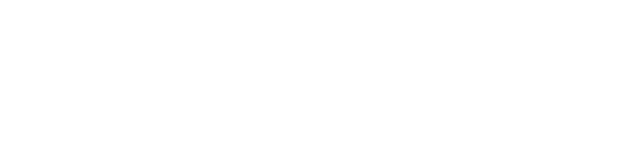
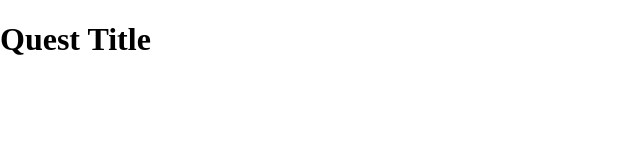
Before and after one commit to ajoy267/lab-13-adventure-quest, a website: page quest/index.html in a window 1280 px wide. Shown: the whole page, without its empty margins (0-640 px from the left). Drawn offline with Linux system fonts and the light colour scheme.

Commit message:
added quest style sheet and linked css to quest index

```diff
--- a/quest/index.html
+++ b/quest/index.html
@@ -4,9 +4,14 @@
     <meta charset="UTF-8">
     <meta http-equiv="X-UA-Compatible" content="IE=edge">
     <meta name="viewport" content="width=device-width, initial-scale=1.0">
-    <title>Document</title>
+    <link rel="stylesheet" href="../styles/reset.css">
+    <link rel="stylesheet" href="../styles/home.css">
+    <link rel="stylesheet" href="../styles/quest.css">
+    <title>Quest Detail</title>
 </head>
 <body>
-
+    <main>
+        <h1 id="quest-title">Quest Title</h1>
+    </main>
 </body>
 </html>
```
Also changed, not shown: styles/quest.css (added).
